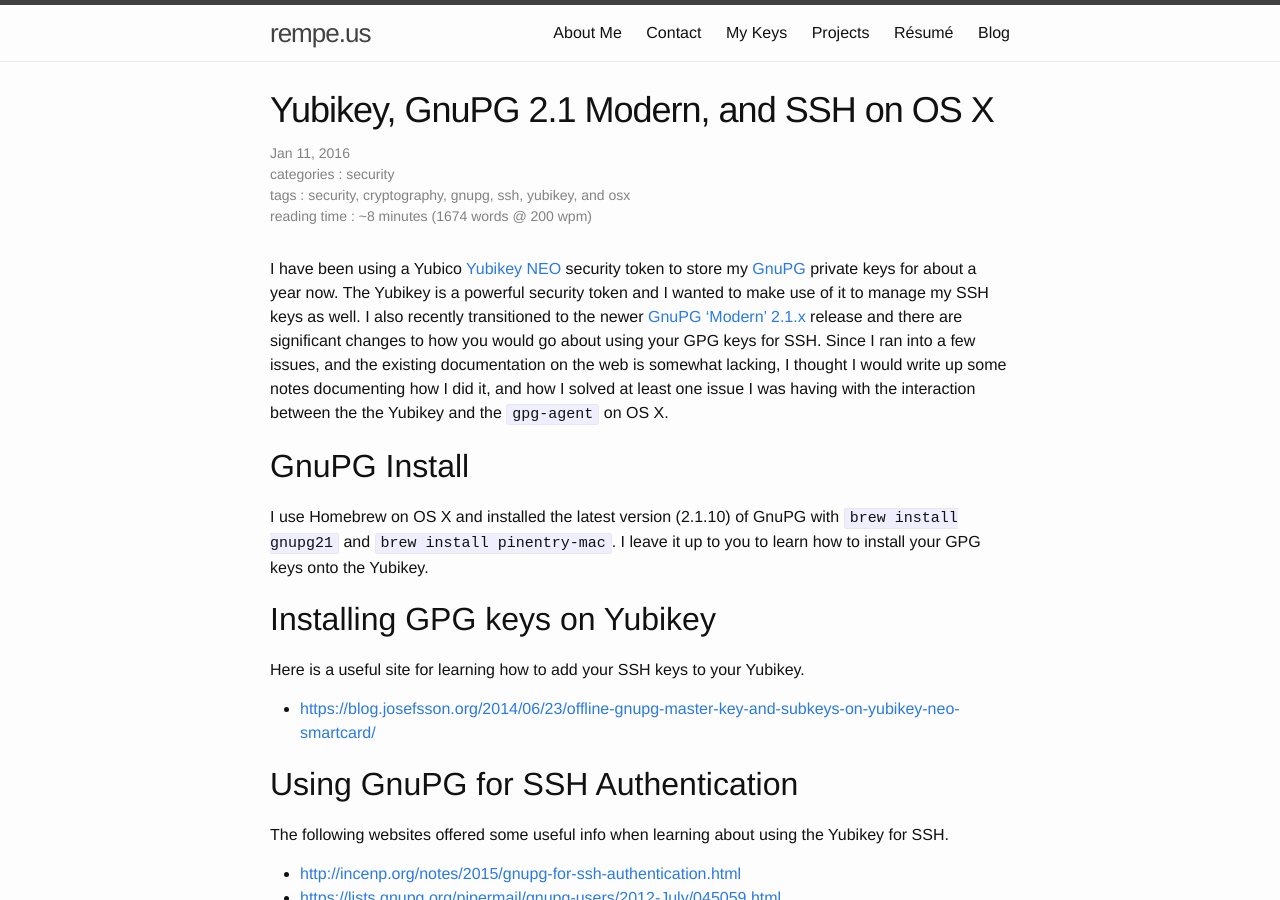
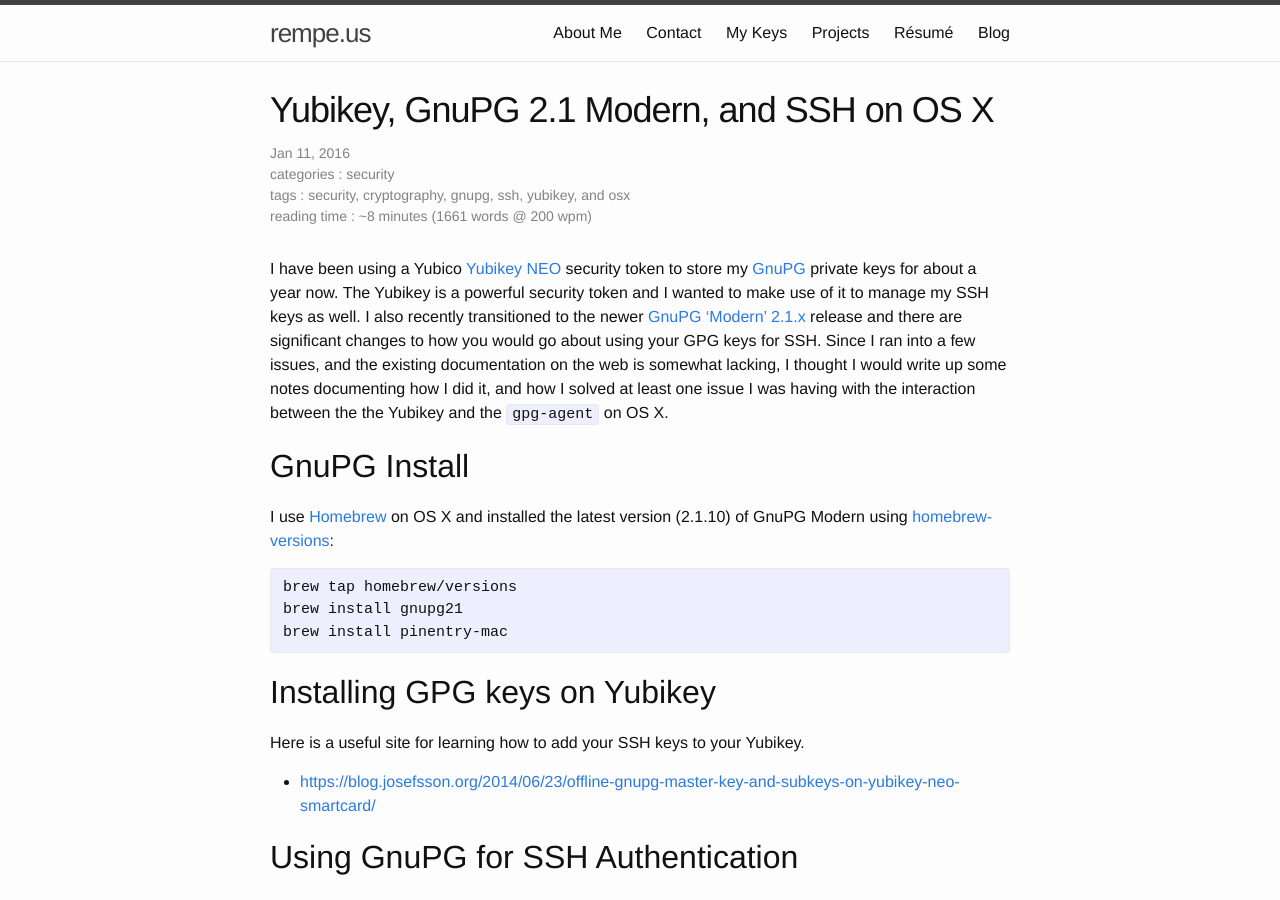
Before and after one commit to grempe/grempe.github.io, a Jekyll site: the page built from _posts/2016/2016-01-11-yubikey-gnupg-2-1-and-ssh.md, in a window 1280 px wide and 900 px high. Built offline with Jekyll 4.4.1, drawn with Linux system fonts in a browser that asks for light colours.

Commit message:
Clarify use of homebrew/versions for gnupg21 install

```diff
--- a/_posts/2016/2016-01-11-yubikey-gnupg-2-1-and-ssh.md
+++ b/_posts/2016/2016-01-11-yubikey-gnupg-2-1-and-ssh.md
@@ -20,9 +20,14 @@
 
 ## GnuPG Install
 
-I use Homebrew on OS X and installed the latest version (2.1.10) of GnuPG
-with `brew install gnupg21` and `brew install pinentry-mac`. I leave it up to
-you to learn how to install your GPG keys onto the Yubikey.
+I use [Homebrew](http://brew.sh){:target="_blank"} on OS X and installed the latest version (2.1.10) of GnuPG
+Modern using [homebrew-versions](https://github.com/Homebrew/homebrew-versions/blob/master/README.md){:target="_blank"}:
+
+{% highlight text %}
+brew tap homebrew/versions
+brew install gnupg21
+brew install pinentry-mac
+{% endhighlight %}
 
 ## Installing GPG keys on Yubikey
 
```
